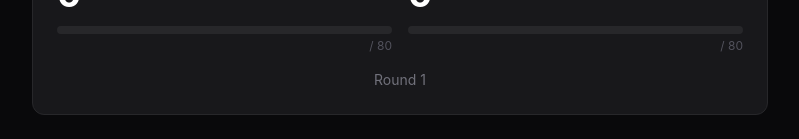
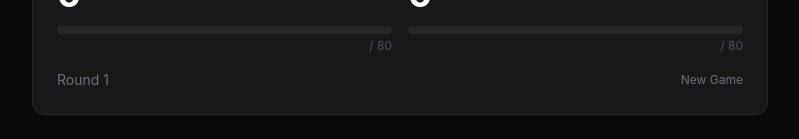
Before and after one commit to abassaf/400-scorekeeper, a React (Vite) app: page / in a window 1280 px wide. Both pictures are taken after a click on the button "Start Game". Shown: the part 137-276 px from the top of the page, without its empty margins (240-1039 px from the left). Built offline with nearby package versions, Linux system fonts and the light colour scheme.

Commit message:
add new game button to score header

```diff
--- a/src/App.tsx
+++ b/src/App.tsx
@@ -34,7 +34,7 @@ export default function App() {
           />
         )}
 
-        <ScoreHeader state={state} />
+        <ScoreHeader state={state} onNewGame={() => dispatch({ type: "NEW_GAME" })} />
 
         {state.phase === "playing" && (
           <RoundForm
--- a/src/components/ScoreHeader.tsx
+++ b/src/components/ScoreHeader.tsx
@@ -3,9 +3,10 @@ import type { GameState } from "../types";
 
 interface ScoreHeaderProps {
   state: GameState;
+  onNewGame: () => void;
 }
 
-export function ScoreHeader({ state }: ScoreHeaderProps) {
+export function ScoreHeader({ state, onNewGame }: ScoreHeaderProps) {
   const totals = runningTotals(state.rounds);
   const { scoreLimit, players, phase, rounds } = state;
 
@@ -68,7 +69,16 @@ export function ScoreHeader({ state }: ScoreHeaderProps) {
         </div>
       </div>
 
-      <p className="text-center text-sm text-zinc-500 mt-4">{roundDisplay}</p>
+      <div className="flex items-center justify-between mt-4">
+        <p className="text-sm text-zinc-500">{roundDisplay}</p>
+        <button
+          type="button"
+          onClick={onNewGame}
+          className="text-xs text-zinc-500 hover:text-white transition-colors"
+        >
+          New Game
+        </button>
+      </div>
     </div>
   );
 }
```
